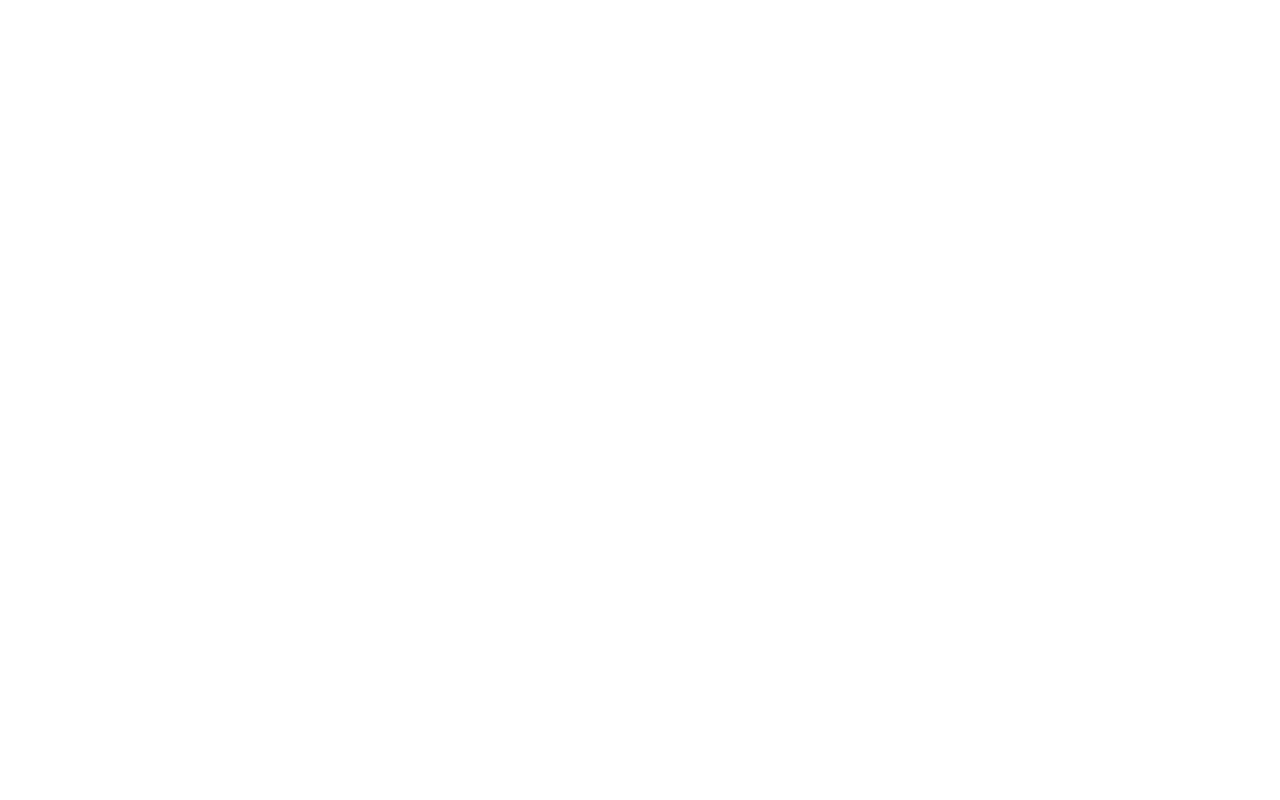
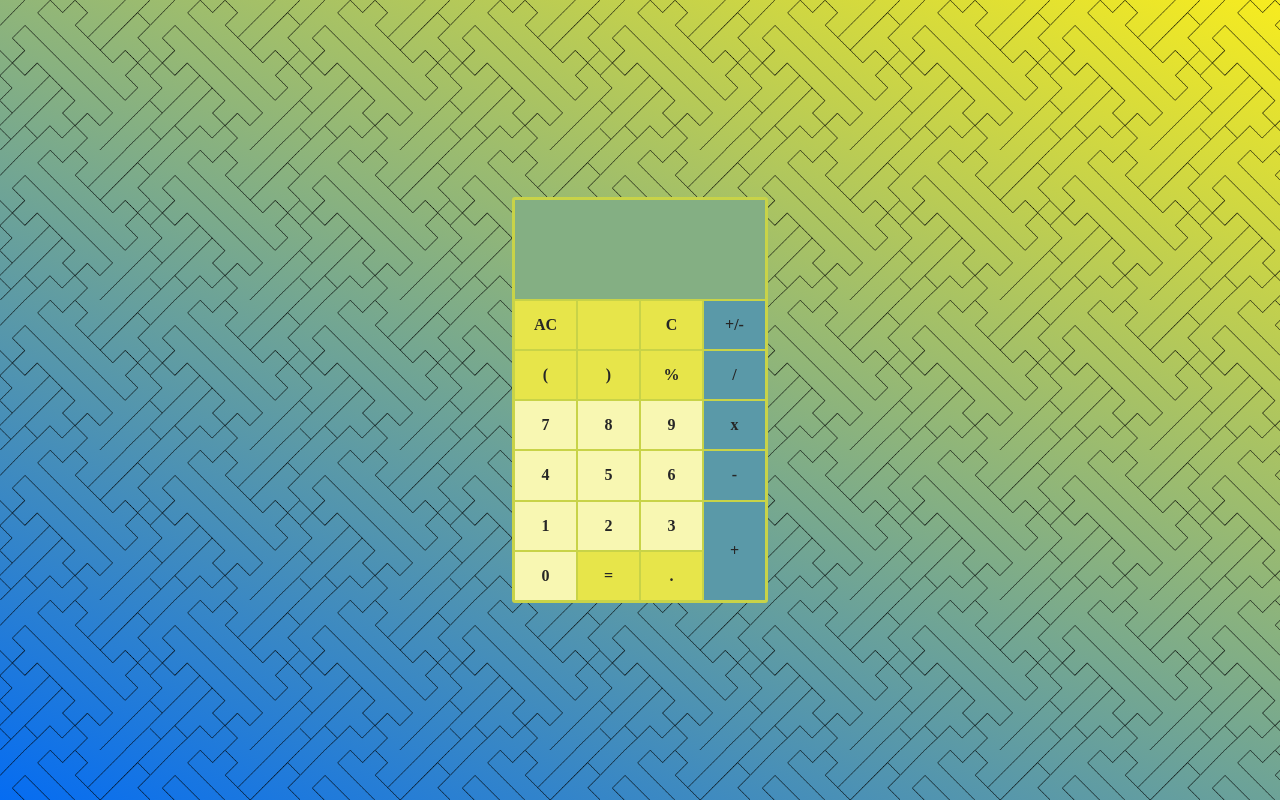
Before and after one commit to mojotron/calculator, a plain HTML site: page index.html in a window 1280 px wide. Drawn offline with Linux system fonts and the light colour scheme.

Commit message:
Add calculator structure, style and design

```diff
--- a/css/main.css
+++ b/css/main.css
@@ -0,0 +1,146 @@
+body {
+  min-height: 100vh;
+  width: 100%;
+  background: url("/images/pattern.png"),
+    linear-gradient(25deg, rgb(5, 108, 242), rgb(247, 236, 31));
+  background-size: 150px, auto;
+  font-size: 16px;
+}
+.main-wrapper {
+  min-height: inherit;
+  display: flex;
+  flex-direction: column;
+  justify-content: center;
+  align-items: center;
+}
+.calculator {
+  height: 400px;
+  width: 250px;
+  border: 3px solid #c8d348;
+  border-radius: 3px;
+  display: grid;
+  grid-gap: 2px;
+  grid-template-columns: repeat(4, 1fr);
+  grid-template-rows: repeat(8, 1fr);
+  background-color: #c8d348;
+}
+.display {
+  grid-column: 1 / -1;
+  grid-row: 1 / 3;
+  background-color: #84af83;
+}
+.btn {
+  display: grid;
+  justify-content: center;
+  align-items: center;
+  box-sizing: border-box;
+  color: #262626;
+  font-size: 1rem;
+  font-weight: 600;
+  background-color: blanchedalmond;
+}
+/* NUMBER BTNS */
+.btn-number {
+  background-color: rgb(248, 247, 178);
+}
+.btn-0 {
+  grid-column: 1 / 2;
+  grid-row: 8 / 9;
+}
+.btn-1 {
+  grid-column: 1 / 2;
+  grid-row: 7 / 8;
+}
+.btn-2 {
+  grid-column: 2 / 3;
+  grid-row: 7 / 8;
+}
+.btn-3 {
+  grid-column: 3 / 4;
+  grid-row: 7 / 8;
+}
+.btn-4 {
+  grid-column: 1 / 2;
+  grid-row: 6 / 7;
+}
+.btn-5 {
+  grid-column: 2 / 3;
+  grid-row: 6 / 7;
+}
+.btn-6 {
+  grid-column: 3 / 4;
+  grid-row: 6 / 7;
+}
+.btn-7 {
+  grid-column: 1 / 2;
+  grid-row: 5 / 6;
+}
+.btn-8 {
+  grid-column: 2 / 3;
+  grid-row: 5 / 6;
+}
+.btn-9 {
+  grid-column: 3 / 4;
+  grid-row: 5 / 6;
+}
+
+/* OPERATOR BTNS */
+.btn-operator {
+  background-color: #5a99a8;
+}
+.btn-plus {
+  grid-column: 4 / -1;
+  grid-row: 7 / 9;
+}
+.btn-minus {
+  grid-column: 4 / -1;
+  grid-row: 6 / 7;
+}
+.btn-multiply {
+  grid-column: 4 / -1;
+  grid-row: 5 / 6;
+}
+.btn-divide {
+  grid-column: 4 / -1;
+  grid-row: 4 / 5;
+}
+/* COMMAND BTNS */
+.btn-command {
+  background-color: #e7e54a;
+}
+.btn-equal {
+  grid-column: 2 / 3;
+  grid-row: 8 / 9;
+}
+.btn-dot {
+  grid-column: 3 / 4;
+  grid-row: 8 / 9;
+}
+.btn-open-parentheses {
+  grid-column: 1 / 2;
+  grid-row: 4 / 5;
+}
+.btn-close-parentheses {
+  grid-column: 2 / 3;
+  grid-row: 4 / 5;
+}
+.btn-percentage {
+  grid-column: 3 / 4;
+  grid-row: 4 / 5;
+}
+.btn-del-one {
+  grid-column: 3 / 4;
+  grid-row: 3 / 4;
+}
+.btn-del-all {
+  grid-column: 1 / 2;
+  grid-row: 3 / 4;
+}
+.btn-sign {
+  grid-column: 4 / 5;
+  grid-row: 3 / 4;
+}
+.btn-empty {
+  grid-column: 2 / 3;
+  grid-row: 3 / 4;
+}
--- a/index.html
+++ b/index.html
@@ -9,5 +9,37 @@
     <script defer src="js/main.js"></script>
     <title>Calculator | Simple but powerful</title>
   </head>
-  <body></body>
+  <body>
+    <div class="main-wrapper">
+      <section class="calculator">
+        <div class="display"></div>
+
+        <div class="btn btn-number btn-0">0</div>
+        <div class="btn btn-number btn-1">1</div>
+        <div class="btn btn-number btn-2">2</div>
+        <div class="btn btn-number btn-3">3</div>
+        <div class="btn btn-number btn-4">4</div>
+        <div class="btn btn-number btn-5">5</div>
+        <div class="btn btn-number btn-6">6</div>
+        <div class="btn btn-number btn-7">7</div>
+        <div class="btn btn-number btn-8">8</div>
+        <div class="btn btn-number btn-9">9</div>
+
+        <div class="btn btn-command btn-equal">=</div>
+        <div class="btn btn-command btn-dot">.</div>
+        <div class="btn btn-command btn-open-parentheses">(</div>
+        <div class="btn btn-command btn-close-parentheses">)</div>
+        <div class="btn btn-command btn-percentage">%</div>
+        <div class="btn btn-command btn-del-one">C</div>
+        <div class="btn btn-command btn-del-all">AC</div>
+        <div class="btn btn-command btn-empty"></div>
+
+        <div class="btn btn-operator btn-plus">+</div>
+        <div class="btn btn-operator btn-minus">-</div>
+        <div class="btn btn-operator btn-multiply">x</div>
+        <div class="btn btn-operator btn-divide">/</div>
+        <div class="btn btn-operator btn-sign">+/-</div>
+      </section>
+    </div>
+  </body>
 </html>
```
Also changed, not shown: images/pattern.png (added), 1 other file.
